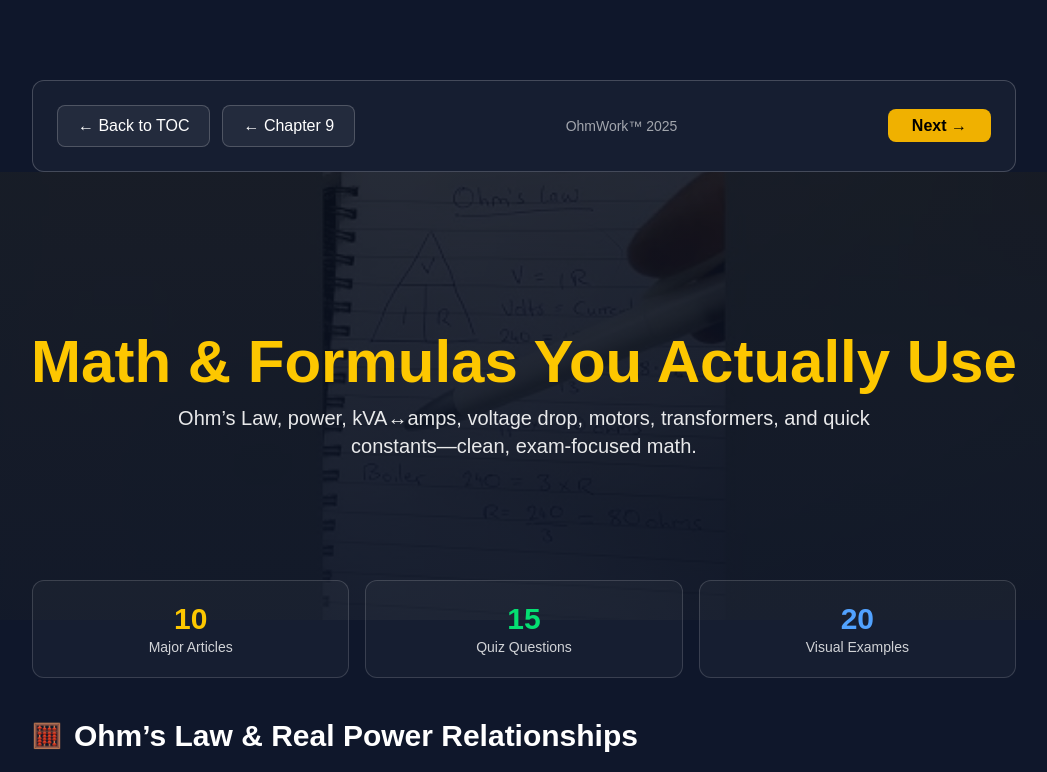
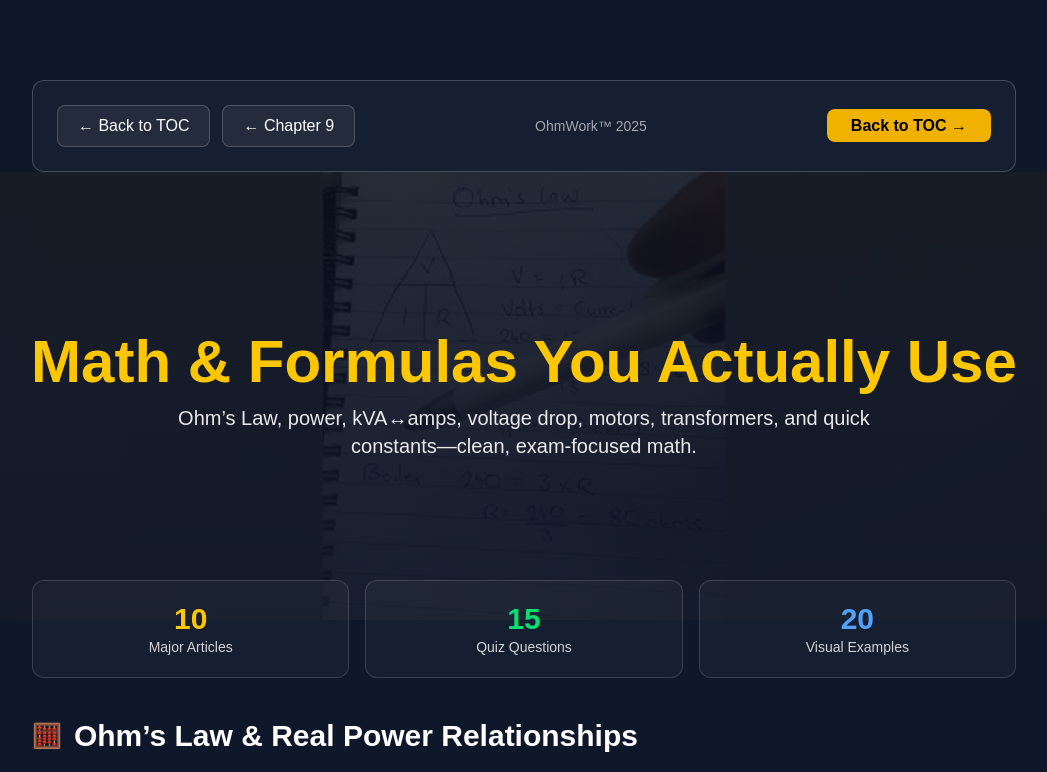
Before and after one commit to tommythorne/ohmwork-guide, a Next.js app: page /modules/module-10 in a window 1280 px wide. Shown: the top 772 px of the page, without its empty margins (116-1163 px from the left). Built offline with nearby package versions, Linux system fonts and the light colour scheme.

Commit message:
nav(module-10): remove next link to avoid navigating to non-existent module

```diff
--- a/app/modules/module-10/content.ts
+++ b/app/modules/module-10/content.ts
@@ -10,7 +10,7 @@ const content = {
 
   // NAV
   prev: { href: "/modules/module-09", label: "Chapter 9" },
-  next: { href: "/modules/module-11", label: "Next" },
+
 
   // 10 ARTICLES (each with 2 images + a special block)
   articles: [
```
